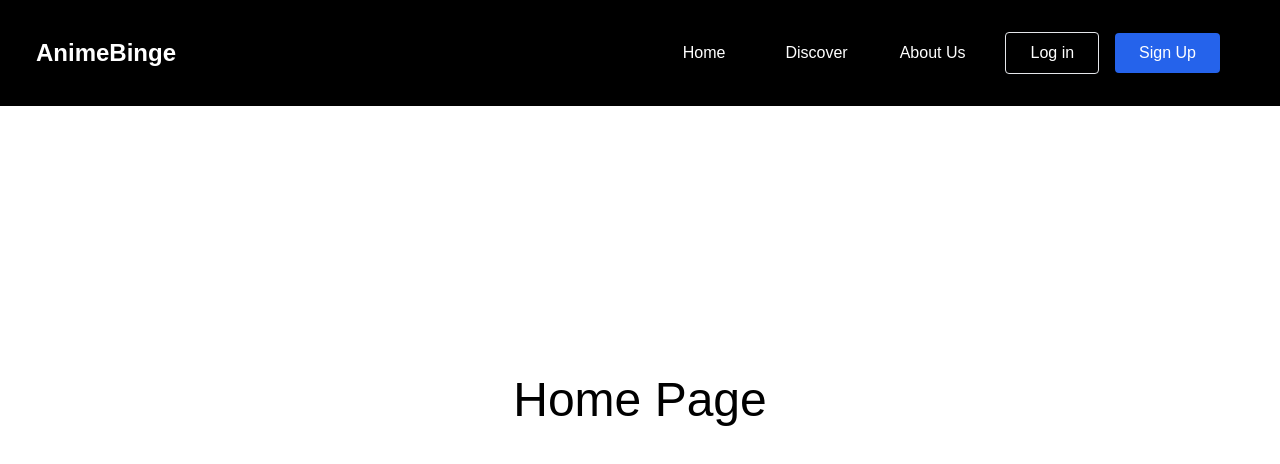
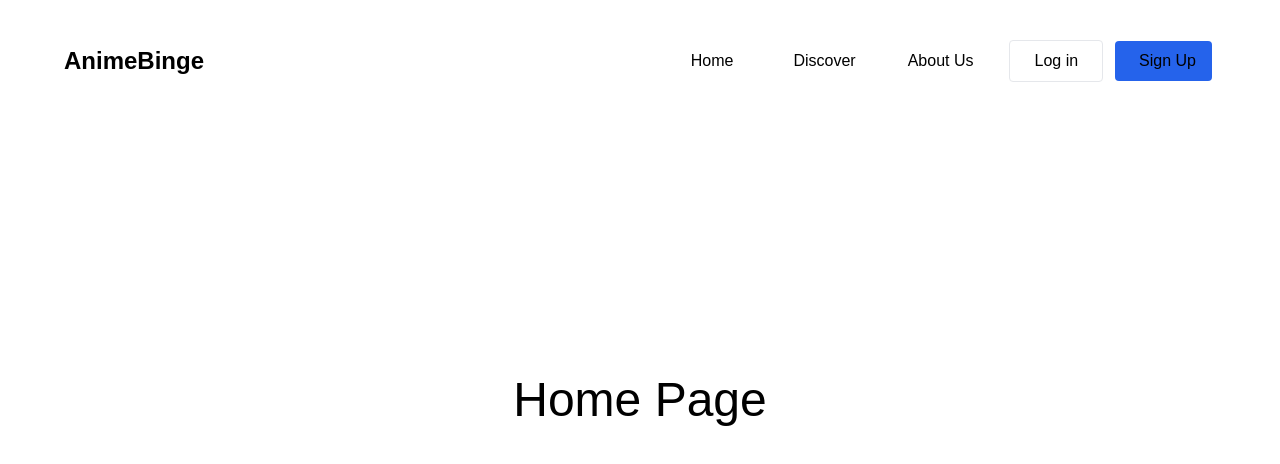
Before and after one commit to Jackilynlenizo/Lenizo-Assessment, a React (Create React App) app: page / in a window 1280 px wide. Shown: the top 464 px of the page. Built offline with nearby package versions, Linux system fonts and the light colour scheme.

Commit message:
removed unused elements

```diff
--- a/src/components/Navbar.js
+++ b/src/components/Navbar.js
@@ -1,26 +1,22 @@
-import { Link } from "react-router-dom"
+import { Link, NavLink } from "react-router-dom"
 
 export const Navbar = () => {
   return (
-    <div className='flex absolute w-full items-center justify-between py-8 px-5 bg-black text-white'>
-         <Link to='/'> <h1 className ='font-bold text-2xl cursor-pointer pl-4'> AnimeBinge </h1> </Link>
-        <div className='flex items-center md:space-x-1 px-6'>
+    <div className='flex absolute w-full items-center justify-between py-8 px-5'>
+         <div>
+            <Link to='/'> <h1 className ='font-bold text-2xl cursor-pointer pl-11'> AnimeBinge </h1> </Link>
+         </div>
+        <ul className='flex items-center md:space-x-1 py-2 pr-12'>
+            <li className=' px-8 cursor-pointer'><NavLink to='/'> Home </NavLink></li>
+            <li className=' px-6 cursor-pointer'><NavLink to='/discover'> Discover </NavLink></li>
+            <li className=' px-6 cursor-pointer'><NavLink to='/about'> About Us </NavLink></li>
             <div className='px-2'>
-              <button className=' px-6 py-2 rounded cursor-pointer'><Link to='/'> Home </Link></button>
+              <Link to='/login'><button className='border px-6 py-2 rounded cursor-pointer'> Log in </button></Link>
             </div>
             <div>
-            <button className=' px-6 py-2 rounded cursor-pointer'><Link to='/discover'> Discover </Link></button>
+              <Link to='/signup'><button className='bg-blue-600 pr-4 px-6 py-2 rounded cursor-pointer'> Sign Up </button></Link>
             </div>
-            <div>
-            <button className=' px-6 py-2 rounded cursor-pointer'><Link to='/about'> About Us </Link></button>
-            </div>
-            <div className='px-3'>
-            <Link to='/login'><button className='border px-6 py-2 rounded cursor-pointer'> Log in </button></Link>
-            </div>
-            <div className = 'pr-4'>
-            <Link to='/signup'><button className='bg-blue-600 px-6 py-2 rounded cursor-pointer'> Sign Up </button></Link>
-            </div>
-        </div>
+        </ul>
     </div>
   )
 }
--- a/src/components/Uppersection.js
+++ /dev/null
@@ -1,7 +0,0 @@
-import React from 'react'
-
-export const Uppersection = () => {
-  return (
-    <div  className = 'bg-hero-image w-full h-screen bg-cover bg-center'></div>
-  )
-}
```
Also changed, not shown: src/App.js (line endings or trailing spaces).
